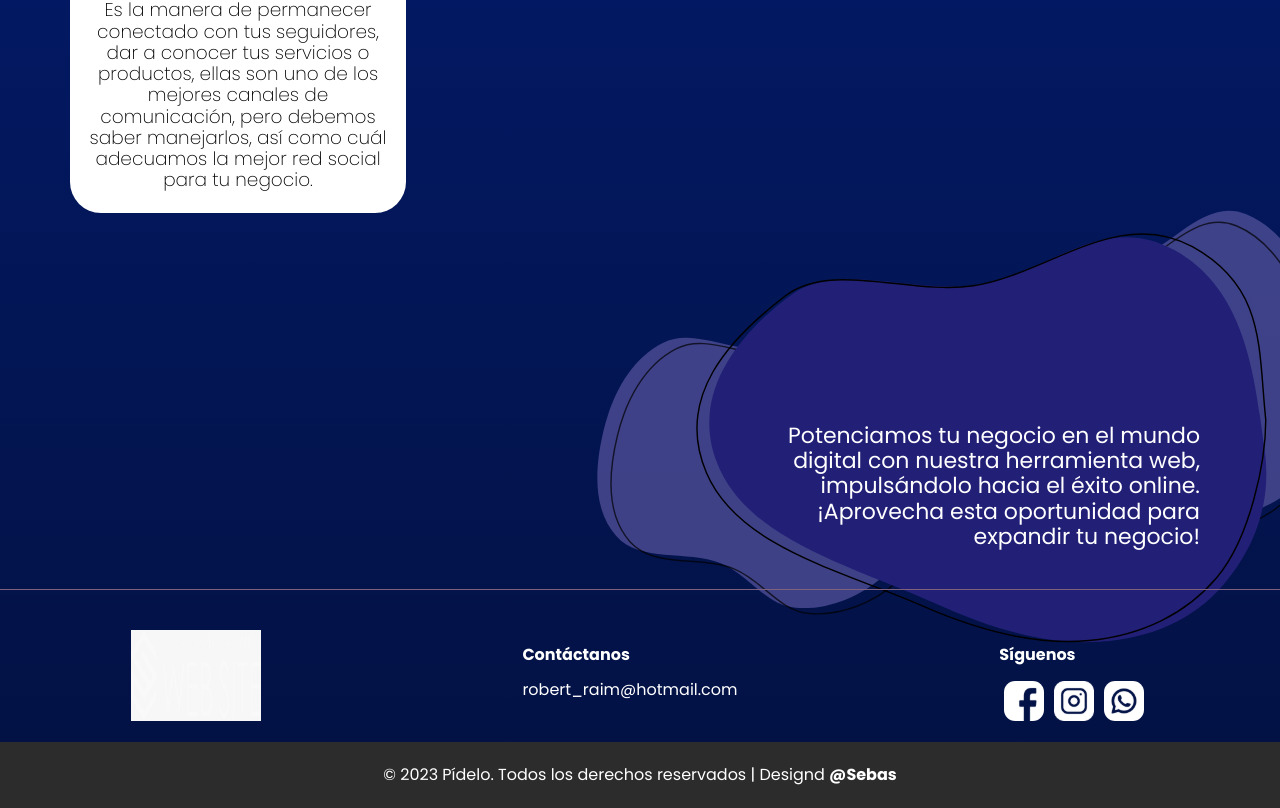
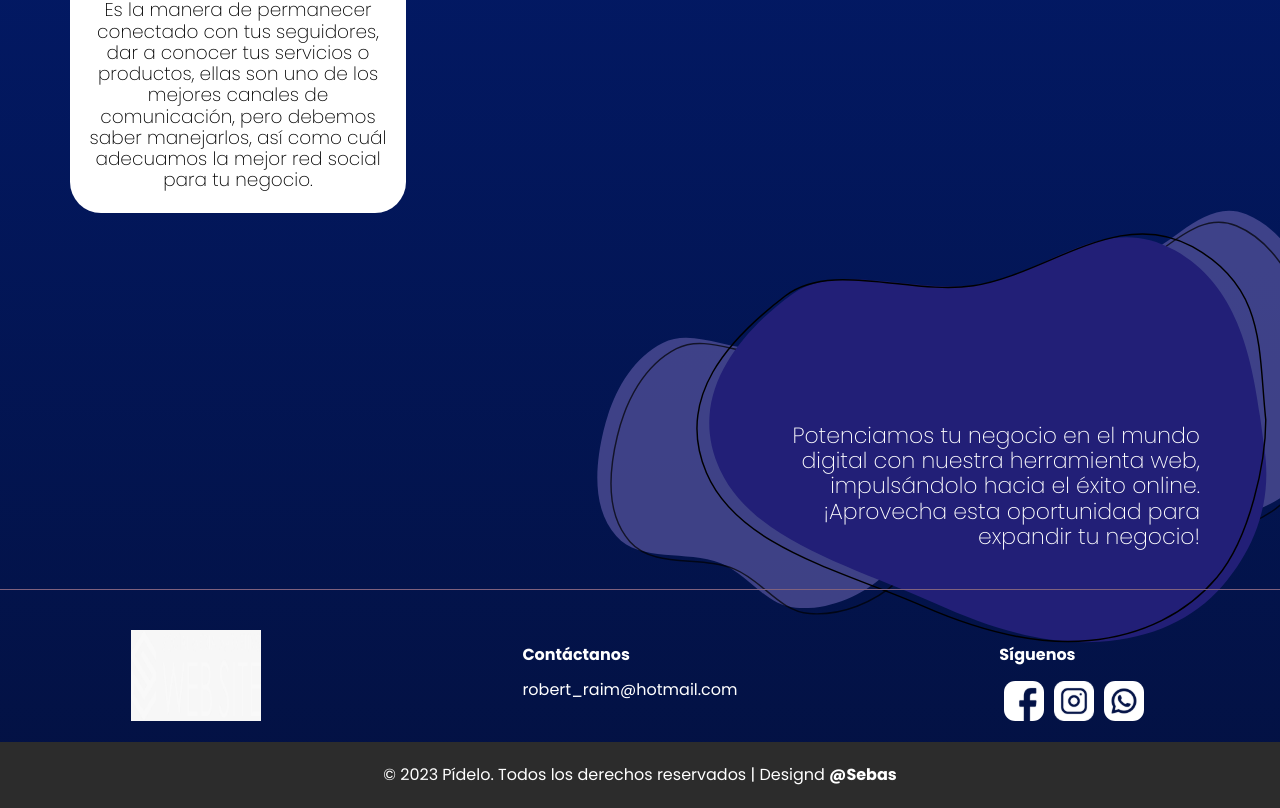
Before and after one commit to SEGR02/pidelo-miguel, a Next.js app: page /aboutUs in a window 1280 px wide. Shown: the part 1364-2172 px from the top of the page. Built offline with nearby package versions, Linux system fonts and the light colour scheme.

Commit message:
Fix from Sebas: Font weight 200 on figure

```diff
--- a/src/app/styles/aboutUs.module.css
+++ b/src/app/styles/aboutUs.module.css
@@ -95,6 +95,7 @@
   font-size: 22px;
   margin-right: 80px;
   margin-top: 0px;
+  font-weight: 200;
 }
 
 .footerContainer {
```
